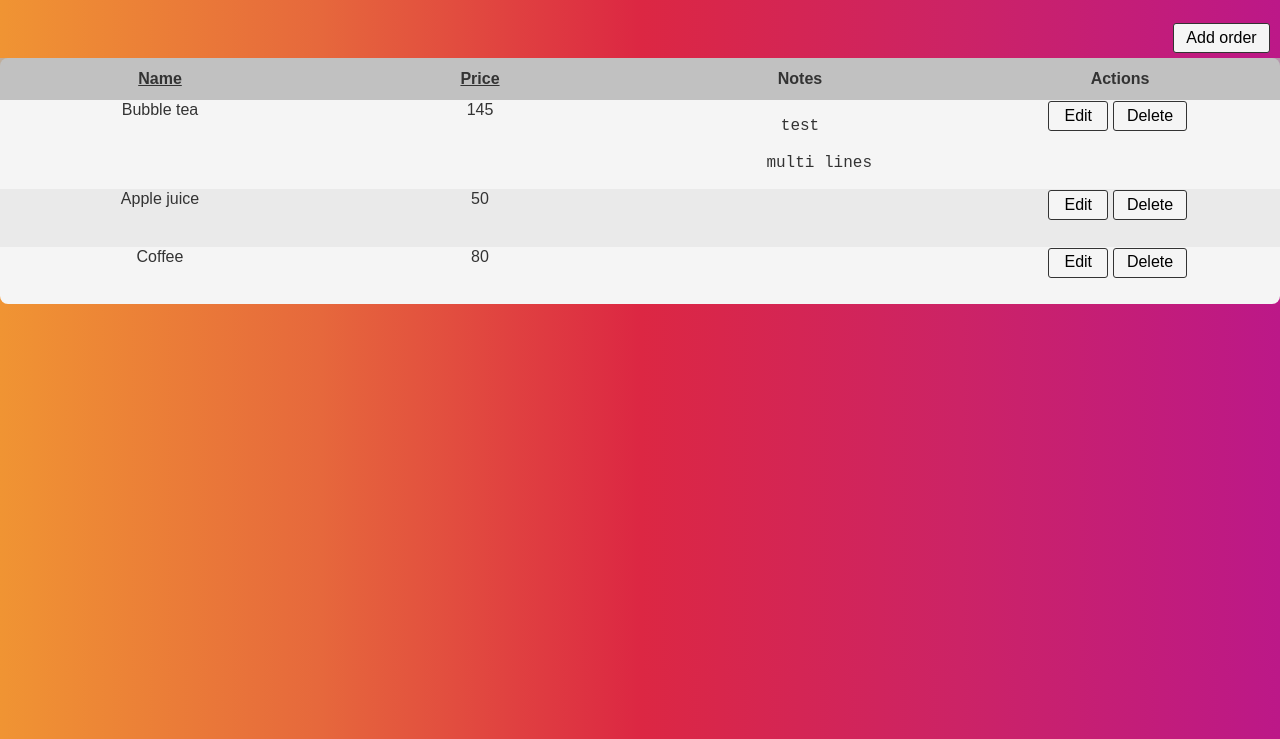
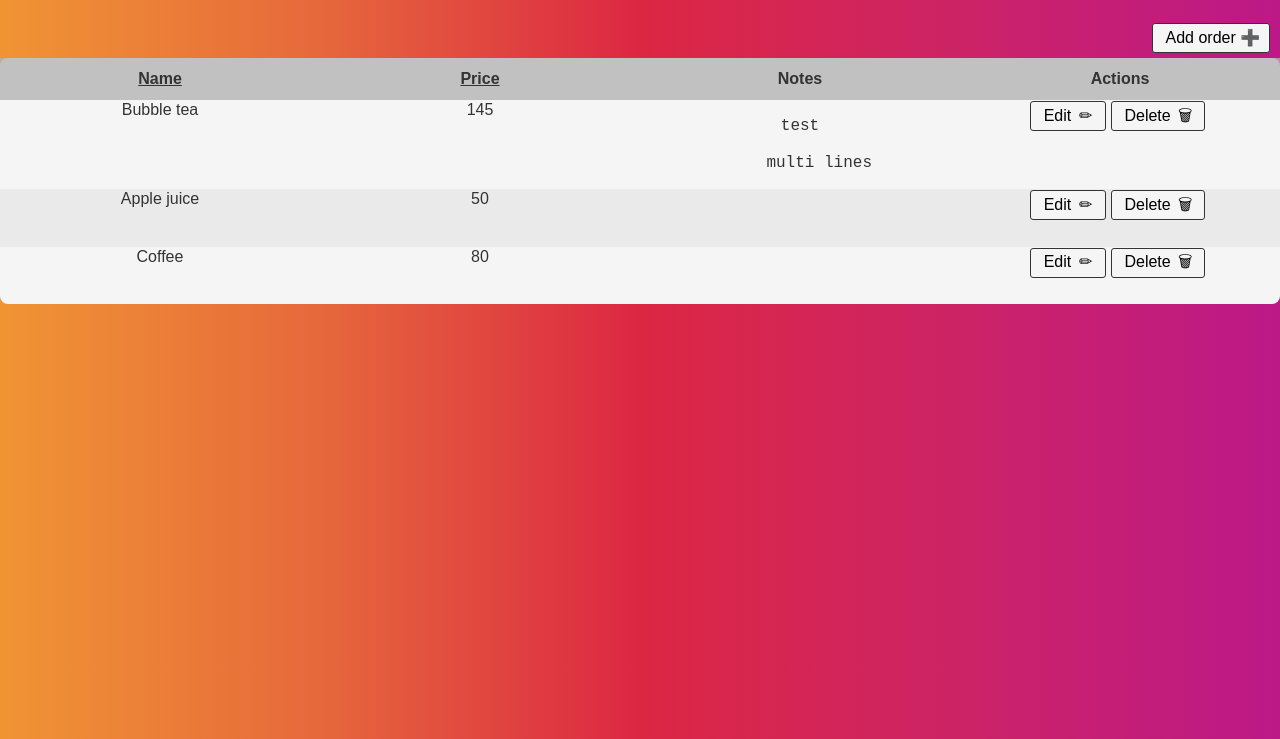
Before and after one commit to gwokae/dailydrinks-assignment, a React app: page / in a window 1280 px wide. Shown: the part 61-800 px from the top of the page. Built offline with nearby package versions, Linux system fonts and the light colour scheme.

Commit message:
add unicode emoji as icon to button

```diff
--- a/src/index.js
+++ b/src/index.js
@@ -65,6 +65,7 @@ const App = () => {
           type="button"
           disabled={isAddingItem}
           onClick={() => setIsAddingItem(true)}
+          data-icon="➕"
         >
           Add order
         </button>
--- a/src/styles.scss
+++ b/src/styles.scss
@@ -17,6 +17,16 @@ button {
   border: 1px solid #333;
   border-radius: 3px;
   margin-right: .3rem;
+  &[data-icon] {
+    padding-right: 0.3em;
+    &:after {
+      display: block;
+      content: attr(data-icon);
+      width: 1.8em;
+      text-align: center;
+      float: right;
+    }
+  }
 }
 
 .table-buttons {
--- a/src/table/Table.js
+++ b/src/table/Table.js
@@ -95,6 +95,7 @@ const Table = (props) => {
           value={id}
           key={`${baseKey}-save`}
           disabled={isEditingValid[id] === false}
+          data-icon="💾"
         >
           Save
         </button>,
@@ -103,14 +104,15 @@ const Table = (props) => {
           onClick={handleCancel}
           value={id}
           key={`${baseKey}-cancel`}
+          data-icon="🧹"
         >
           Cancel
         </button>,
       );
     } else {
-      actions.push(<button type="button" onClick={handleEdit} value={id} key={`${baseKey}-edit`}>Edit</button>);
+      actions.push(<button type="button" onClick={handleEdit} value={id} key={`${baseKey}-edit`} data-icon="✏">Edit</button>);
     }
-    actions.push(<button type="button" onClick={handleDelete} value={id} key={`${baseKey}-delete`}>Delete</button>);
+    actions.push(<button type="button" onClick={handleDelete} value={id} key={`${baseKey}-delete`} data-icon="🗑">Delete</button>);
 
     return actions;
   };
@@ -199,6 +201,7 @@ const Table = (props) => {
               }}
               key={`${baseKey}-save`}
               disabled={isEditingValid[addingRowEditId] === false}
+              data-icon="💾"
             >
               Save
             </button>
@@ -209,6 +212,7 @@ const Table = (props) => {
                 handleEditDone(addingRowEditId);
               }}
               key={`${baseKey}-cancel`}
+              data-icon="🧹"
             >
               Cancel
             </button>
```
